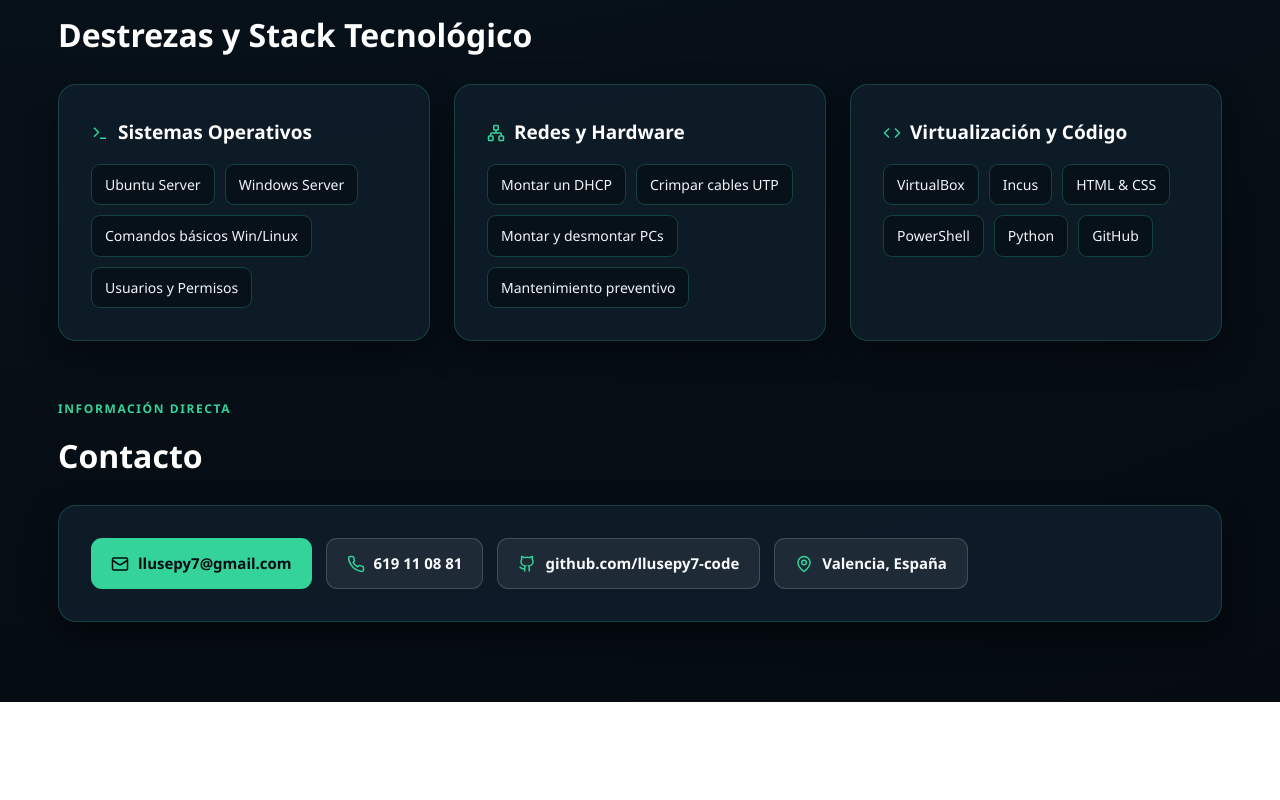
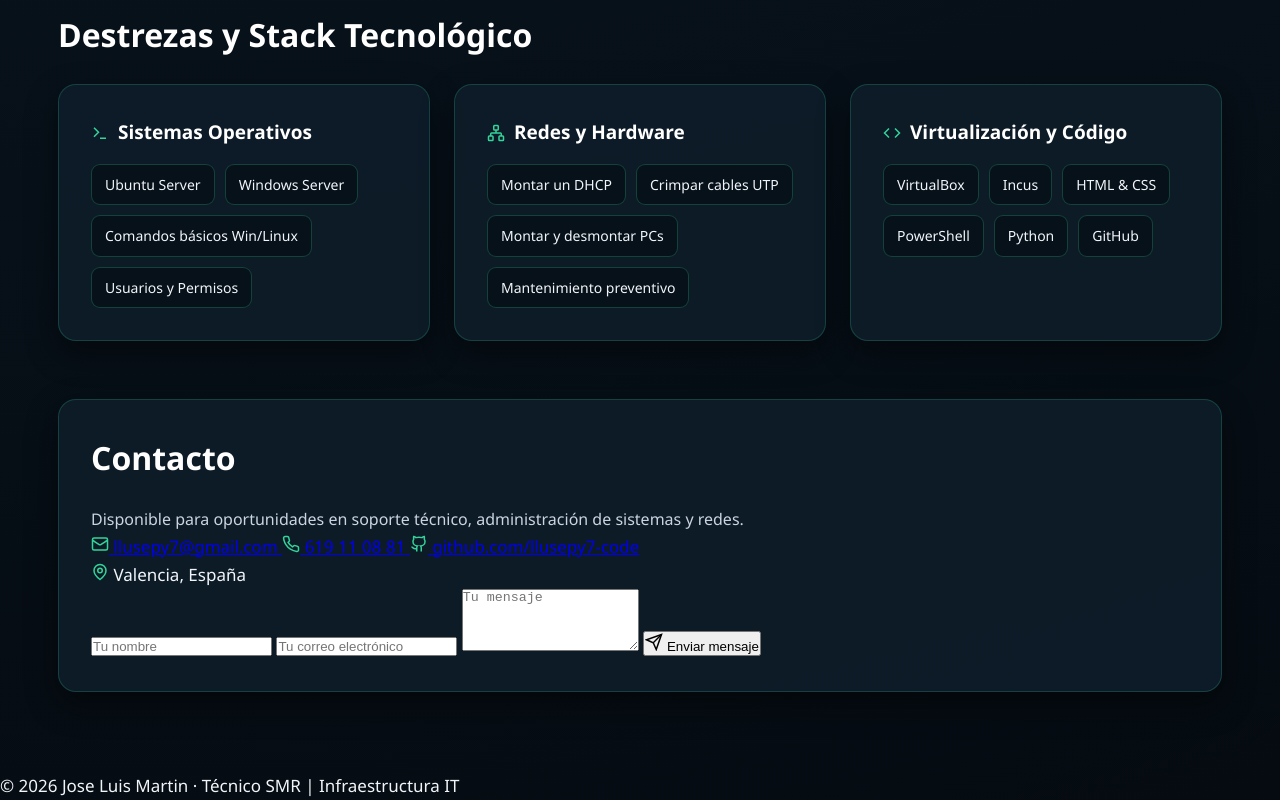
Before and after one commit to llusepy7-code/curriculum, a plain HTML site: page index.html in a window 1280 px wide. Shown: the part 2508-3308 px from the top of the page. Before the commit the page ends 3210 px from the top, so only its background shows below. Drawn offline with Linux system fonts and the light colour scheme.

Commit message:
Update index.html

```diff
--- a/index.html
+++ b/index.html
@@ -4,7 +4,7 @@
     <meta charset="UTF-8">
     <meta name="viewport" content="width=device-width, initial-scale=1.0">
     <title>Jose Luis Martin | Técnico IT</title>
-    <link rel="stylesheet" href="css/style.css?v=3">
+    <link rel="stylesheet" href="css/style.css?v=4">
 </head>
 <body>
 
@@ -37,7 +37,7 @@
                     Estudiante de Sistemas Microinformáticos y Redes con perfil resolutivo y orientado a resultados. Enfocado en administración de sistemas, redes y mantenimiento de hardware.
                 </p>
                 <div class="botones">
-                    <a href="mailto:llusepy7@gmail.com" class="btn btn-verde">
+                    <a href="#contacto" class="btn btn-verde">
                         <svg class="ico" viewBox="0 0 24 24" fill="none" stroke="currentColor" stroke-width="2"><rect x="2" y="4" width="20" height="16" rx="2"/><path d="m22 7-8.97 5.7a1.94 1.94 0 0 1-2.06 0L2 7"/></svg>
                         Contactar
                     </a>
@@ -223,33 +223,54 @@
             </div>
         </section>
 
-        <!-- CONTACTO -->
+        <!-- CONTACTO ESTILO PABLO -->
         <section id="contacto" class="seccion seccion-final">
-            <span class="eyebrow">Información Directa</span>
+            <div class="card contacto-card">
+                <div class="contacto-header">
                     <h2>Contacto</h2>
-            <div class="card">
-                <div class="botones botones-final">
-                    <a href="mailto:llusepy7@gmail.com" class="btn btn-verde">
-                        <svg class="ico" viewBox="0 0 24 24" fill="none" stroke="currentColor" stroke-width="2"><rect x="2" y="4" width="20" height="16" rx="2"/><path d="m22 7-8.97 5.7a1.94 1.94 0 0 1-2.06 0L2 7"/></svg>
-                        llusepy7@gmail.com
+                    <p>Disponible para oportunidades en soporte técnico, administración de sistemas y redes.</p>
+                </div>
+
+                <div class="contacto-grid">
+                    <!-- Columna izquierda: Datos directos -->
+                    <div class="contacto-lista">
+                        <a href="mailto:llusepy7@gmail.com" class="contacto-item">
+                            <svg class="ico ico-verde" viewBox="0 0 24 24" fill="none" stroke="currentColor" stroke-width="2"><rect x="2" y="4" width="20" height="16" rx="2"/><path d="m22 7-8.97 5.7a1.94 1.94 0 0 1-2.06 0L2 7"/></svg>
+                            <span>llusepy7@gmail.com</span>
                         </a>
-                    <a href="tel:619110881" class="btn btn-oscuro">
+                        <a href="tel:619110881" class="contacto-item">
                             <svg class="ico ico-verde" viewBox="0 0 24 24" fill="none" stroke="currentColor" stroke-width="2"><path d="M22 16.92v3a2 2 0 0 1-2.18 2 19.79 19.79 0 0 1-8.63-3.07 19.5 19.5 0 0 1-6-6 19.79 19.79 0 0 1-3.07-8.67A2 2 0 0 1 4.11 2h3a2 2 0 0 1 2 1.72 12.84 12.84 0 0 0 .7 2.81 2 2 0 0 1-.45 2.11L8.09 9.91a16 16 0 0 0 6 6l1.27-1.27a2 2 0 0 1 2.11-.45 12.84 12.84 0 0 0 2.81.7A2 2 0 0 1 22 16.92z"/></svg>
-                        619 11 08 81
+                            <span>619 11 08 81</span>
                         </a>
-                    <a href="https://github.com/llusepy7-code" target="_blank" class="btn btn-oscuro">
+                        <a href="https://github.com/llusepy7-code" target="_blank" class="contacto-item">
                             <svg class="ico ico-verde" viewBox="0 0 24 24" fill="none" stroke="currentColor" stroke-width="2"><path d="M15 22v-4a4.8 4.8 0 0 0-1-3.5c3 0 6-2 6-5.5.08-1.25-.27-2.48-1-3.5.28-1.15.28-2.35 0-3.5 0 0-1 0-3 1.5-2.64-.5-5.36-.5-8 0C6 2 5 2 5 2c-.3 1.15-.3 2.35 0 3.5A5.403 5.403 0 0 0 4 9c0 3.5 3 5.5 6 5.5-.39.49-.68 1.05-.85 1.65-.17.6-.22 1.23-.15 1.85v4"/><path d="M9 18c-4.51 2-5-2-7-2"/></svg>
-                        github.com/llusepy7-code
+                            <span>github.com/llusepy7-code</span>
                         </a>
-                    <span class="btn btn-oscuro">
+                        <div class="contacto-item">
                             <svg class="ico ico-verde" viewBox="0 0 24 24" fill="none" stroke="currentColor" stroke-width="2"><path d="M20 10c0 6-8 12-8 12s-8-6-8-12a8 8 0 0 1 16 0Z"/><circle cx="12" cy="10" r="3"/></svg>
-                        Valencia, España
-                    </span>
+                            <span>Valencia, España</span>
+                        </div>
+                    </div>
+
+                    <!-- Columna derecha: Formulario -->
+                    <form class="contacto-form" action="mailto:llusepy7@gmail.com" method="post" enctype="text/plain">
+                        <input type="text" name="Nombre" placeholder="Tu nombre" class="input-campo" required>
+                        <input type="email" name="Correo" placeholder="Tu correo electrónico" class="input-campo" required>
+                        <textarea name="Mensaje" rows="4" placeholder="Tu mensaje" class="input-campo" required></textarea>
+                        <button type="submit" class="btn-enviar">
+                            <svg class="ico" viewBox="0 0 24 24" fill="none" stroke="currentColor" stroke-width="2"><line x1="22" y1="2" x2="11" y2="13"/><polygon points="22 2 15 22 11 13 2 9 22 2"/></svg>
+                            Enviar mensaje
+                        </button>
+                    </form>
                 </div>
             </div>
         </section>
 
     </main>
 
+    <footer class="footer">
+        <p>© 2026 Jose Luis Martin · Técnico SMR | Infraestructura IT</p>
+    </footer>
+
 </body>
 </html>
```
Lines whose indentation alone changed are shown as unchanged.
